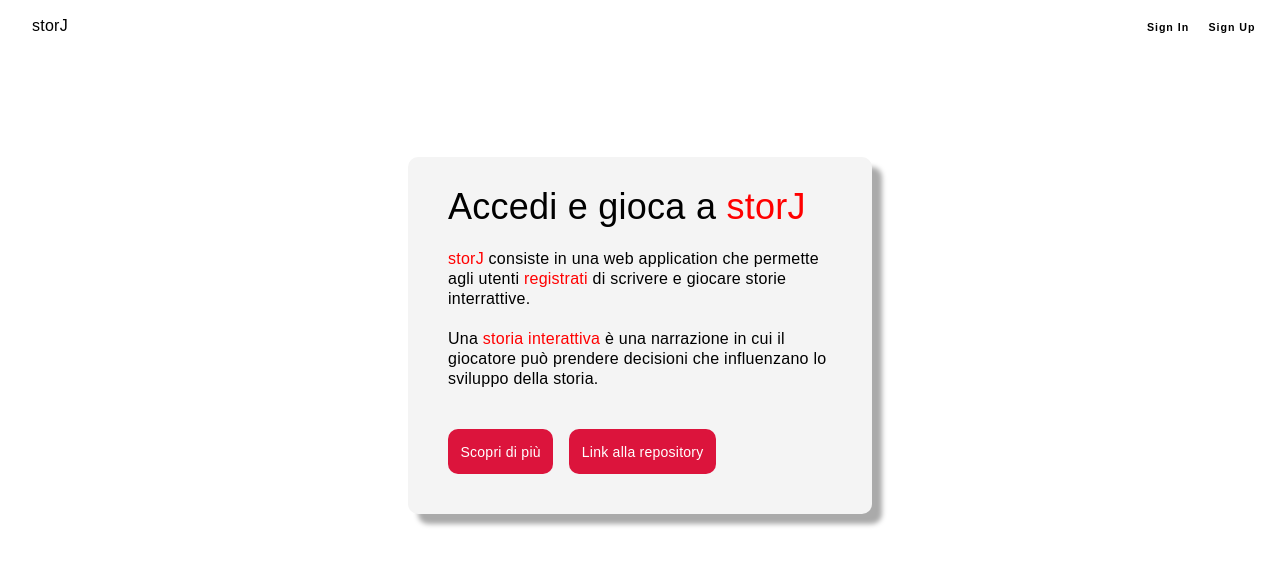
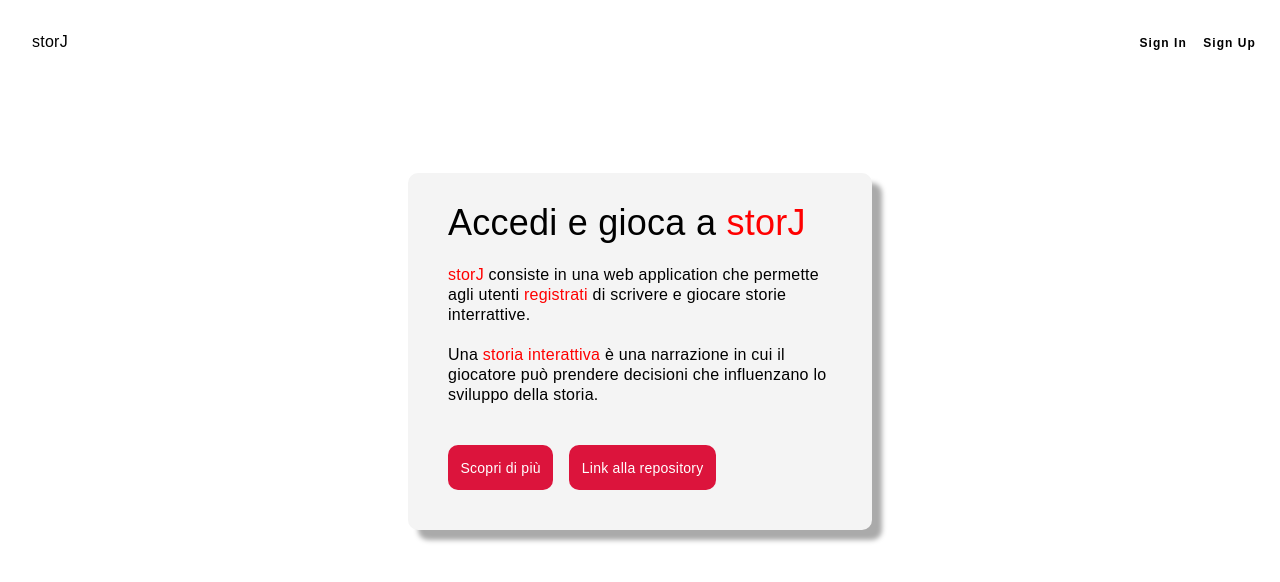
Before and after one commit to tabish29/storJ_SWE, an Angular app in the folder frontend/: page /home in a window 1280 px wide. Shown: the top 582 px of the page. Built offline with nearby package versions, Linux system fonts and the light colour scheme.

Commit message:
corretta visualizzazione grafica

```diff
--- a/frontend/src/app/components/navbar/navbar.component.css
+++ b/frontend/src/app/components/navbar/navbar.component.css
@@ -13,7 +13,7 @@
 
 .logo {
   float: left;
-  margin-top: 1rem;
+  margin-top: 2rem;
   margin-left: 2rem;
 }
 
@@ -39,7 +39,7 @@ label:hover {
 
 button {
   font-family: Arial, sans-serif;
-  font-size: 8pt;
+  font-size: 9pt;
   font-weight: bold;
   width: auto;
   height: auto;
@@ -55,7 +55,7 @@ button:hover {
 .login {
   float: right;
   text-decoration: none;
-  margin-top: 1rem;
+  margin-top: 2rem;
   margin-right: 1rem;
   gap: 0.5rem;
   font-size: 18px;
```
